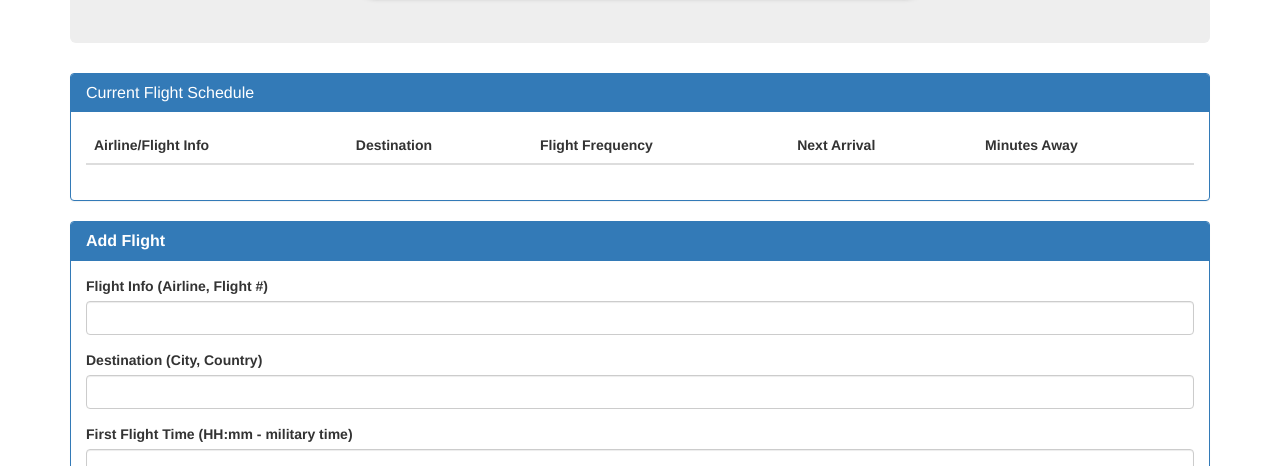
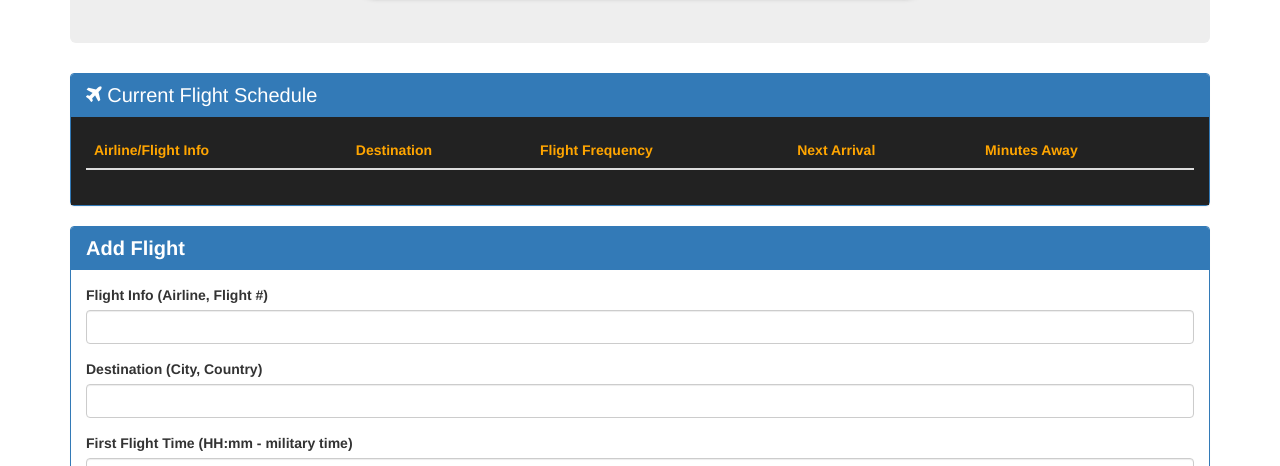
Before and after one commit to mattyb1980/FlightSchedule, a plain HTML site: page index.html in a window 1280 px wide. Shown: the part 334-800 px from the top of the page. Drawn offline with nearby package versions, Linux system fonts and the light colour scheme; no server answers.

Commit message:
Added some new styling

```diff
--- a/assets/css/style.css
+++ b/assets/css/style.css
@@ -1,5 +1,22 @@
 .jumbotron {
-  margin-top: 25px;
+  margin-top: 25px;s
+}
+
+.pb1 {
+    padding: 15px;
+    background-color: #222;
+    color: orange;
+}
+
+.fa {
+  font-size: 25px;
+}
+
+.panel-title {
+    margin-top: 0;
+    margin-bottom: 0;
+    font-size: 20px;
+    color: inherit;
 }
 
 
--- a/index.html
+++ b/index.html
@@ -11,6 +11,8 @@
     <link rel="stylesheet" href="https://maxcdn.bootstrapcdn.com/bootstrap/3.3.7/css/bootstrap.min.css">
 
      <link rel="stylesheet" type="text/css" href="assets/css/style.css">
+
+     <link rel="stylesheet" type="text/css" href="https://maxcdn.bootstrapcdn.com/font-awesome/4.7.0/css/font-awesome.min.css">
 
     <script src="https://cdnjs.cloudflare.com/ajax/libs/jquery/3.2.1/jquery.min.js"></script>
 
@@ -41,9 +43,9 @@
         <div class="col-lg-12">
           <div class="panel panel-primary">
             <div class="panel-heading">
-              <h3 class="panel-title">Current Flight Schedule</h3>
+              <h3 class="panel-title"><i class="fa fa-plane" aria-hidden="true"></i> Current Flight Schedule</h3>
             </div>
-            <div class="panel-body">
+            <div class="panel-body pb1">
               <table class="table table-hover" id='flight-table'>
                 <thead>
                   <tr>
```
Also changed, not shown: 3 other files.
